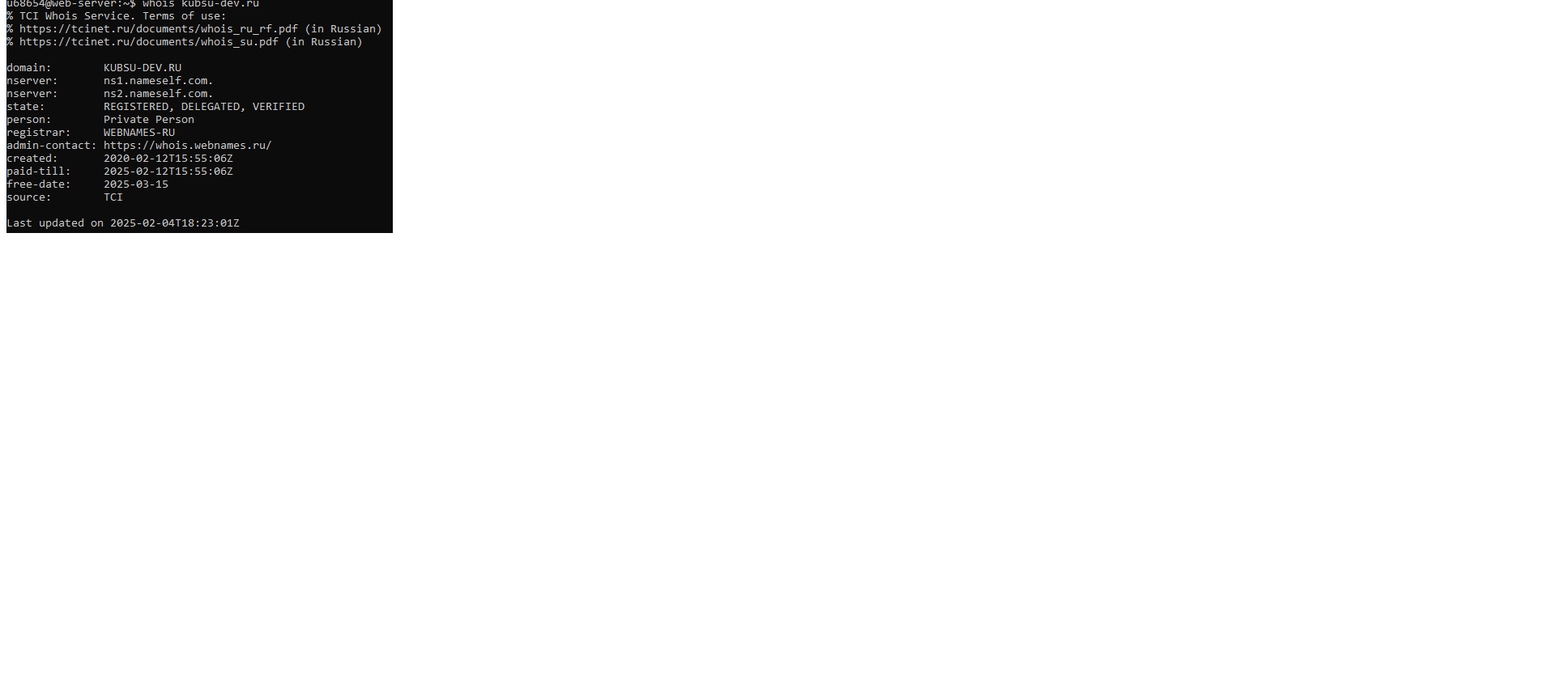
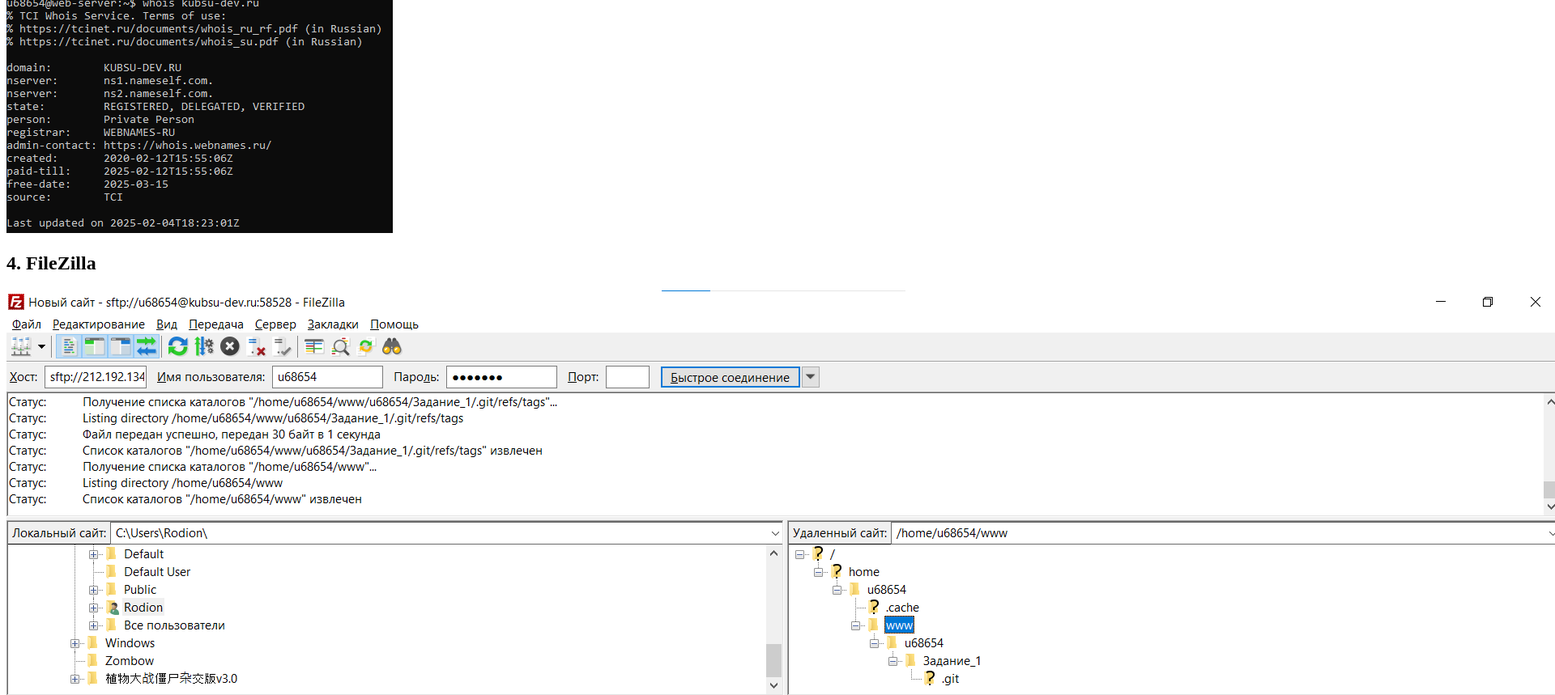
Before and after one commit to Zenderok2/Veb1, a plain HTML site: page index.html in a window 1280 px wide. Shown: the part 1181-2040 px from the top of the page at 81% size, 1920 px wide, since content can reach past the window. Before the commit the page ends 1481 px from the top, so only its background shows below. Drawn offline with Linux system fonts and the light colour scheme.

Commit message:
Update index.html

```diff
--- a/index.html
+++ b/index.html
@@ -18,5 +18,9 @@
     <h2>3. Результат команды whois</h2>
     <img src="4 пункт.png" alt="Скриншот whois">
 
+    <h2>4. FileZilla </h2>
+    <img src="FileZilla.png" alt="FileZilla">
+
+
 </body>
 </html>
```
